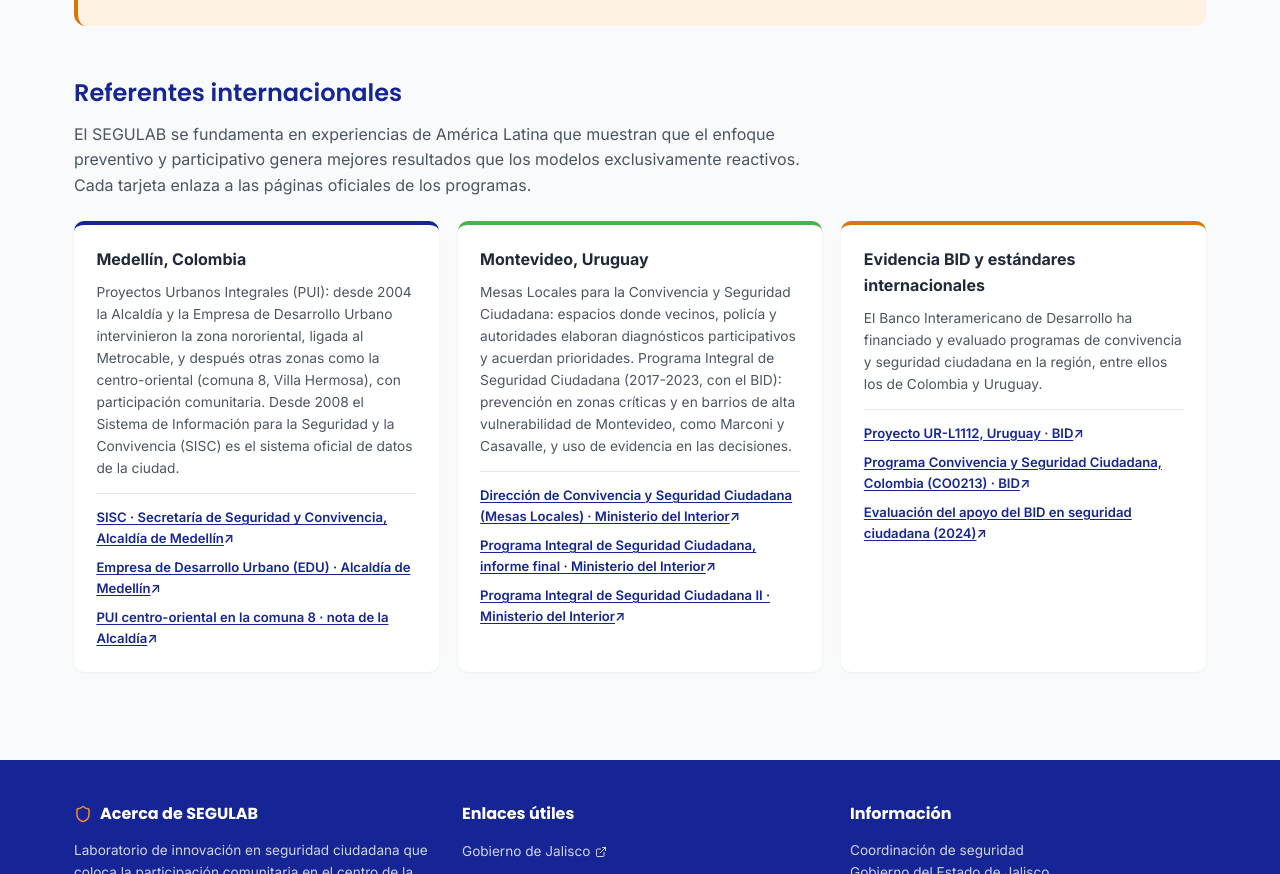
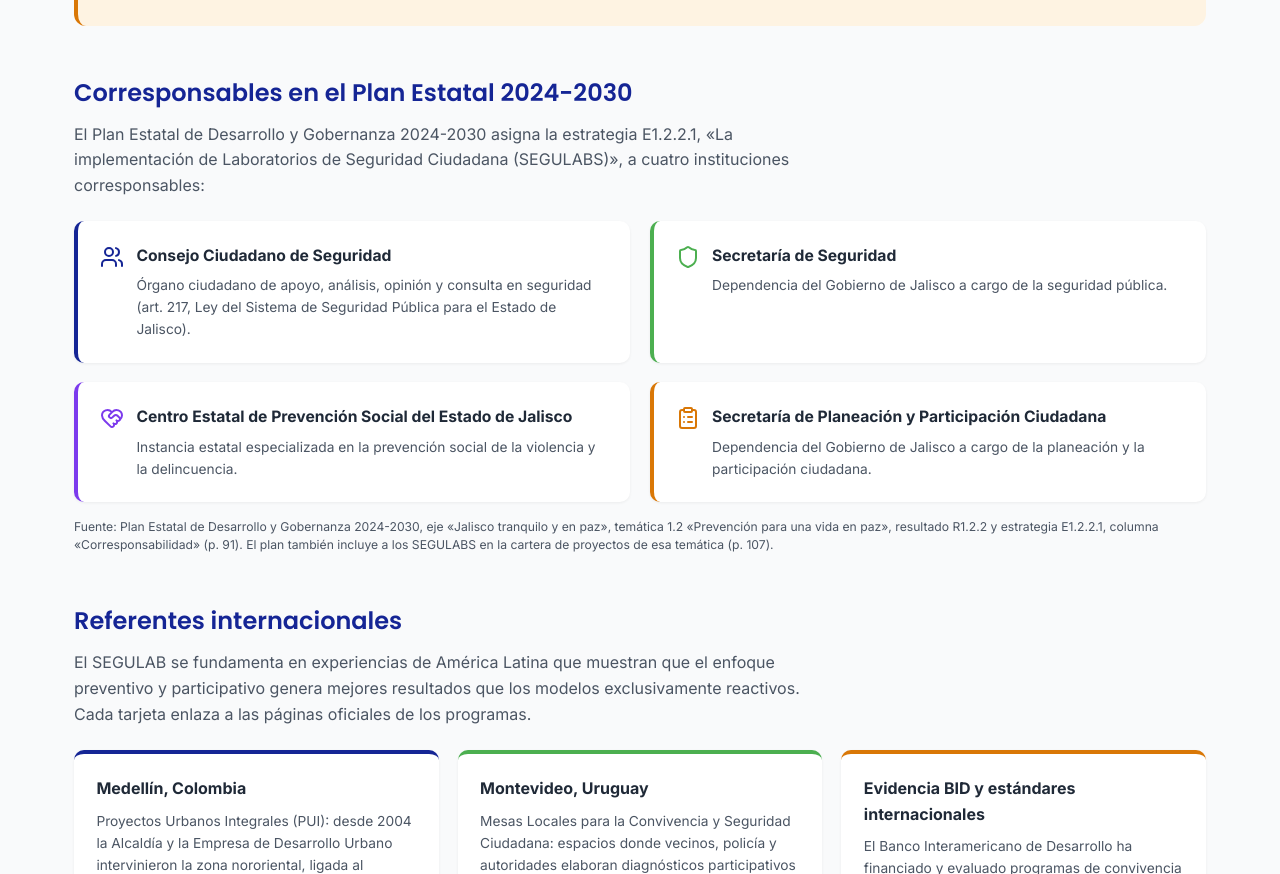
Before and after one commit to S1LAN/SEGULABS, a plain HTML site: page index.html in a window 1280 px wide. Shown: the part 1939-2813 px from the top of the page. Drawn offline with nearby package versions, Linux system fonts and the light colour scheme.

Commit message:
Add files via upload

```diff
--- a/index.html
+++ b/index.html
@@ -844,6 +844,18 @@ label.f-area { display: block; }
           <p style="margin:0;">El SEGULAB tiene sustento en la <strong>Ley de Cultura de Paz del Estado de Jalisco</strong>, la <strong>Ley de Planeación Participativa para el Estado de Jalisco y sus Municipios</strong>, la <strong>Ley del Sistema de Seguridad Pública para el Estado de Jalisco</strong> y la <strong>Ley de Prevención Social de la Violencia y la Delincuencia del Estado de Jalisco</strong>, y está previsto en el Plan Estatal de Desarrollo y Gobernanza 2024-2030 (estrategia E1.2.2.1). Para qué sirve cada una de estas leyes en la operación se explica en la <a href="#" class="go-link" data-go-section="practice" data-go-anchor="anchor-leyes">sección 06 «En la práctica», apartado «Para qué sirve cada ley en la operación»</a>.</p>
         </div>
 
+        <div id="anchor-corresponsables">
+          <h3 class="section-title">Corresponsables en el Plan Estatal 2024-2030</h3>
+          <p class="section-lead">El Plan Estatal de Desarrollo y Gobernanza 2024-2030 asigna la estrategia E1.2.2.1, «La implementación de Laboratorios de Seguridad Ciudadana (SEGULABS)», a cuatro instituciones corresponsables:</p>
+          <div class="grid grid-2">
+            <div class="card icon-card" style="border-left:4px solid var(--primary)"><svg data-lucide="users" style="color:var(--primary)" width="24" height="24"></svg><div><h4>Consejo Ciudadano de Seguridad</h4><p>Órgano ciudadano de apoyo, análisis, opinión y consulta en seguridad (art. 217, Ley del Sistema de Seguridad Pública para el Estado de Jalisco).</p></div></div>
+            <div class="card icon-card" style="border-left:4px solid var(--green)"><svg data-lucide="shield" style="color:var(--green)" width="24" height="24"></svg><div><h4>Secretaría de Seguridad</h4><p>Dependencia del Gobierno de Jalisco a cargo de la seguridad pública.</p></div></div>
+            <div class="card icon-card" style="border-left:4px solid var(--purple)"><svg data-lucide="heart-handshake" style="color:var(--purple)" width="24" height="24"></svg><div><h4>Centro Estatal de Prevención Social del Estado de Jalisco</h4><p>Instancia estatal especializada en la prevención social de la violencia y la delincuencia.</p></div></div>
+            <div class="card icon-card" style="border-left:4px solid var(--amber)"><svg data-lucide="clipboard-list" style="color:var(--amber)" width="24" height="24"></svg><div><h4>Secretaría de Planeación y Participación Ciudadana</h4><p>Dependencia del Gobierno de Jalisco a cargo de la planeación y la participación ciudadana.</p></div></div>
+          </div>
+          <p class="fineprint" style="margin-top:1rem;">Fuente: Plan Estatal de Desarrollo y Gobernanza 2024-2030, eje «Jalisco tranquilo y en paz», temática 1.2 «Prevención para una vida en paz», resultado R1.2.2 y estrategia E1.2.2.1, columna «Corresponsabilidad» (p. 91). El plan también incluye a los SEGULABS en la cartera de proyectos de esa temática (p. 107).</p>
+        </div>
+
         <div id="anchor-referentes">
           <h3 class="section-title">Referentes internacionales</h3>
           <p class="section-lead">El SEGULAB se fundamenta en experiencias de América Latina que muestran que el enfoque preventivo y participativo genera mejores resultados que los modelos exclusivamente reactivos. Cada tarjeta enlaza a las páginas oficiales de los programas.</p>
@@ -1134,7 +1146,7 @@ label.f-area { display: block; }
           <h3 class="section-title">Actores involucrados</h3>
           <div class="grid grid-2">
             <div class="card icon-card" style="border-left:4px solid var(--primary)"><svg data-lucide="building-2" style="color:var(--primary)" width="24" height="24"></svg><div><h4>Gobierno municipal</h4><p>Seguridad Pública, Prevención Social, Participación Ciudadana, Desarrollo Social y Obras Públicas.</p></div></div>
-            <div class="card icon-card" style="border-left:4px solid var(--green)"><svg data-lucide="landmark" style="color:var(--green)" width="24" height="24"></svg><div><h4>Gobierno estatal</h4><p>Consejo Ciudadano de Seguridad, Secretaría de Planeación y Participación Ciudadana, Secretaría de Seguridad, Fiscalía y Consejo Estatal de Seguridad.</p></div></div>
+            <div class="card icon-card" style="border-left:4px solid var(--green)"><svg data-lucide="landmark" style="color:var(--green)" width="24" height="24"></svg><div><h4>Gobierno estatal</h4><p>Consejo Ciudadano de Seguridad, Secretaría de Planeación y Participación Ciudadana, Secretaría de Seguridad y Centro Estatal de Prevención Social (corresponsables en el Plan Estatal), además de Fiscalía y Consejo Estatal de Seguridad.</p></div></div>
             <div class="card icon-card" style="border-left:4px solid var(--amber)"><svg data-lucide="book-open" style="color:var(--amber)" width="24" height="24"></svg><div><h4>Academia</h4><p>Diseño metodológico, análisis de datos, capacitación técnica y validación externa.</p></div></div>
             <div class="card icon-card" style="border-left:4px solid var(--red)"><svg data-lucide="users" style="color:var(--red)" width="24" height="24"></svg><div><h4>Comunidad</h4><p>Grupos focales, talleres, recorridos exploratorios y asambleas de validación.</p></div></div>
             <div class="card icon-card" style="border-left:4px solid var(--purple)"><svg data-lucide="award" style="color:var(--purple)" width="24" height="24"></svg><div><h4>Consejo consultivo ciudadano del SEGULAB</h4><p>Órgano territorial elegido democráticamente o por consenso en asamblea: líderes vecinales, OSC, jóvenes, mujeres y niñas, niños y adolescentes.</p></div></div>
@@ -2402,14 +2414,14 @@ Si eres vecina o vecino, el punto de entrada es acercarte a la Coordinación Gen
     answer: `Actores del SEGULAB:
 
 • Gobierno municipal: Seguridad Pública, Prevención Social, Participación Ciudadana, Desarrollo Social y Obras Públicas.
-• Gobierno estatal: Consejo Ciudadano de Seguridad, Secretaría de Planeación y Participación Ciudadana, Secretaría de Seguridad, Fiscalía y Consejo Estatal de Seguridad.
+• Gobierno estatal: Consejo Ciudadano de Seguridad, Secretaría de Planeación y Participación Ciudadana, Secretaría de Seguridad y Centro Estatal de Prevención Social (los cuatro corresponsables en el Plan Estatal 2024-2030), además de Fiscalía y Consejo Estatal de Seguridad.
 • Academia: diseño metodológico, análisis de datos, capacitación y validación externa.
 • Comunidad: grupos focales, talleres, recorridos y asambleas de validación.
 • Consejo consultivo ciudadano del SEGULAB: órgano territorial elegido en asamblea.
 • Sector privado y OSC: recursos, conocimiento y legitimidad social.
 
 También pueden sumarse instituciones federales mediante programas específicos.`,
-    related: ['equipo', 'consejo_consultivo', 'coordinacion'], go: { section: 'actors' }
+    related: ['corresponsables', 'equipo', 'consejo_consultivo'], go: { section: 'actors' }
   },
   {
     id: 'equipo', title: 'Equipo coordinador',
@@ -2961,13 +2973,28 @@ Uso práctico: es el sustento de la planeación de abajo hacia arriba. El diagn
     keywords: ['pedg|14', 'plan estatal', 'plan estatal de desarrollo', 'e1.2.2.1', 'rt5.7', 'plan de desarrollo y gobernanza', 'alineación|6'],
     answer: `El Plan Estatal de Desarrollo y Gobernanza 2024-2030 respalda al SEGULAB en dos puntos:
 
-• Estrategia E1.2.2.1: prevé implementar los SEGULABS como estrategia de coordinación preventiva.
+• Estrategia E1.2.2.1: prevé implementar los SEGULABS como estrategia de coordinación preventiva. Corresponsables: Consejo Ciudadano de Seguridad, Secretaría de Seguridad, Centro Estatal de Prevención Social del Estado de Jalisco y Secretaría de Planeación y Participación Ciudadana.
 • Resultado RT5.7: la participación ciudadana se consolida como componente de la seguridad ciudadana, y los distintos grupos de población pueden influir en el diseño, ejecución y evaluación de las acciones de seguridad. Sus estrategias incluyen fortalecer los consejos ciudadanos por municipio y región, y crear una Red para la Seguridad Ciudadana.
 
 El plan mide, entre otros, el porcentaje de población de 18 años y más que se organiza con sus vecinos para resolver problemas de seguridad: 35.8% en 2024, con metas de 38.0% en 2027 y 40.0% en 2030.
 
 Su horizonte de seis años sirve de ancla frente a los cambios de administración municipal.`,
-    related: ['ley_planeacion', 'continuidad', 'indicadores'], go: { section: 'practice' }
+    related: ['corresponsables', 'ley_planeacion', 'continuidad'], go: { section: 'practice' }
+  },
+  {
+    id: 'corresponsables', title: 'Corresponsables (Plan Estatal)',
+    keywords: ['corresponsables|14', 'corresponsable|14', 'corresponsabilidad|12', 'instituciones responsables', 'quiénes son los responsables', 'quién es responsable', 'responsables del segulab', 'responsables de los segulabs', 'centro estatal de prevención social', 'centro de prevención social', 'secretaría de planeación y participación ciudadana', 'secretaría de seguridad', 'consejo ciudadano de seguridad|4'],
+    answer: `El Plan Estatal de Desarrollo y Gobernanza 2024-2030 nombra cuatro corresponsables de la estrategia E1.2.2.1, «La implementación de Laboratorios de Seguridad Ciudadana (SEGULABS)»:
+
+1. Consejo Ciudadano de Seguridad: órgano ciudadano de apoyo, análisis, opinión y consulta (art. 217 de la Ley del Sistema de Seguridad Pública).
+2. Secretaría de Seguridad.
+3. Centro Estatal de Prevención Social del Estado de Jalisco.
+4. Secretaría de Planeación y Participación Ciudadana.
+
+Fuente: PEDG 2024-2030, temática 1.2 «Prevención para una vida en paz», resultado R1.2.2, estrategia E1.2.2.1 (p. 91). El plan también registra a los SEGULABS en la cartera de proyectos de esa temática (p. 107).
+
+En lo operativo, los municipios, la academia, la comunidad y el consejo consultivo del SEGULAB se suman como actores (sección 05).`,
+    related: ['pedg', 'actores', 'coordinacion'], go: { section: 'what-is', anchor: 'anchor-corresponsables' }
   },
   {
     id: 'ley_cultura_paz', title: 'Ley de Cultura de Paz y mediación',
```
